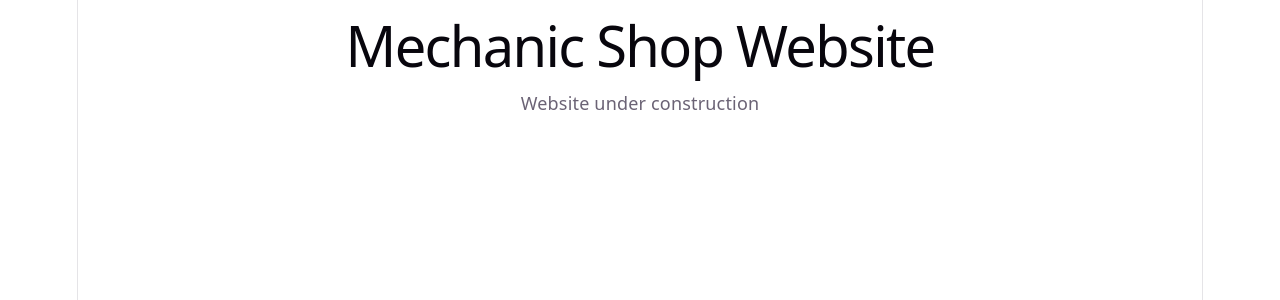
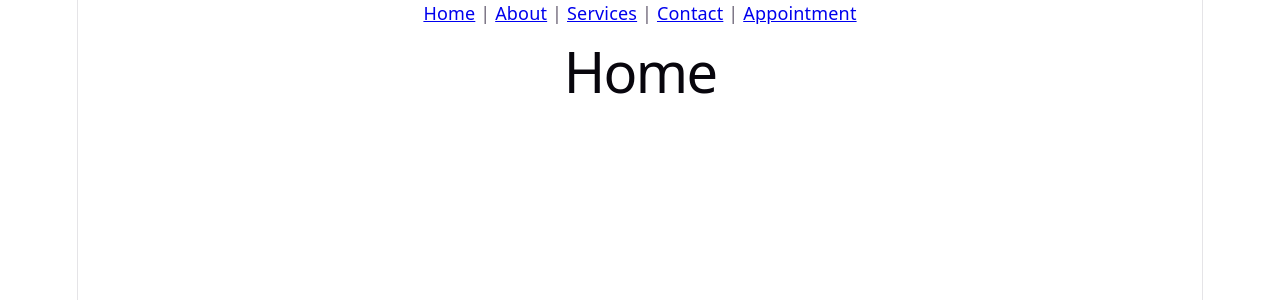
Before and after one commit to JeffkM01/Mechanic-Shop-Website, a React (Vite) app: page / in a window 1280 px wide. Shown: the top 300 px of the page. Built offline with nearby package versions, Linux system fonts and the light colour scheme.

Commit message:
Navigation is running

```diff
--- a/src/App.jsx
+++ b/src/App.jsx
@@ -1,18 +1,27 @@
-/*import { useState } from 'react'
-import reactLogo from './assets/react.svg'
-import viteLogo from './assets/vite.svg'
-import heroImg from './assets/hero.png'
-import './App.css'*/
+import { BrowserRouter, Routes, Route } from 'react-router-dom';
+import Navbar from "./components/Navbar"
+import Home from "./pages/Home"
+import About from "./pages/About"
+import Services from "./pages/Services"
+import Appointment from "./pages/Appointment"
+import Contact from "./pages/Contact"
 
 function App() {
 
   return (
     <>
+    <BrowserRouter>
+      <Navbar/>
 
-    <div>
-      <h1>Mechanic Shop Website</h1>
-      <p>Website under construction</p>
-    </div>
+       <Routes>
+            <Route path="/" element={<Home />} />
+            <Route path="/about" element={<About />} />
+            <Route path="/services" element={<Services />} />
+            <Route path="/contact" element={<Contact />} />
+            <Route path="/appointment" element={<Appointment />} />
+        </Routes>
+    </BrowserRouter>
+
 
     </>
   )
--- a/src/components/Navbar.jsx
+++ b/src/components/Navbar.jsx
@@ -0,0 +1,18 @@
+import { Link } from 'react-router-dom';
+
+function Navbar(){
+    return(
+        <>
+        <nav>
+            <Link to="/">Home</Link> |{" "}
+            <Link to="/about">About</Link> |{" "}
+            <Link to="/services">Services</Link> |{" "}
+            <Link to="/contact">Contact</Link> |{" "}
+            <Link to="/appointment">Appointment</Link>
+        </nav>
+        </>
+    )
+}
+
+
+export default Navbar
```
Also changed, not shown: 2 other files (tests, documents, lock files or other folders).
